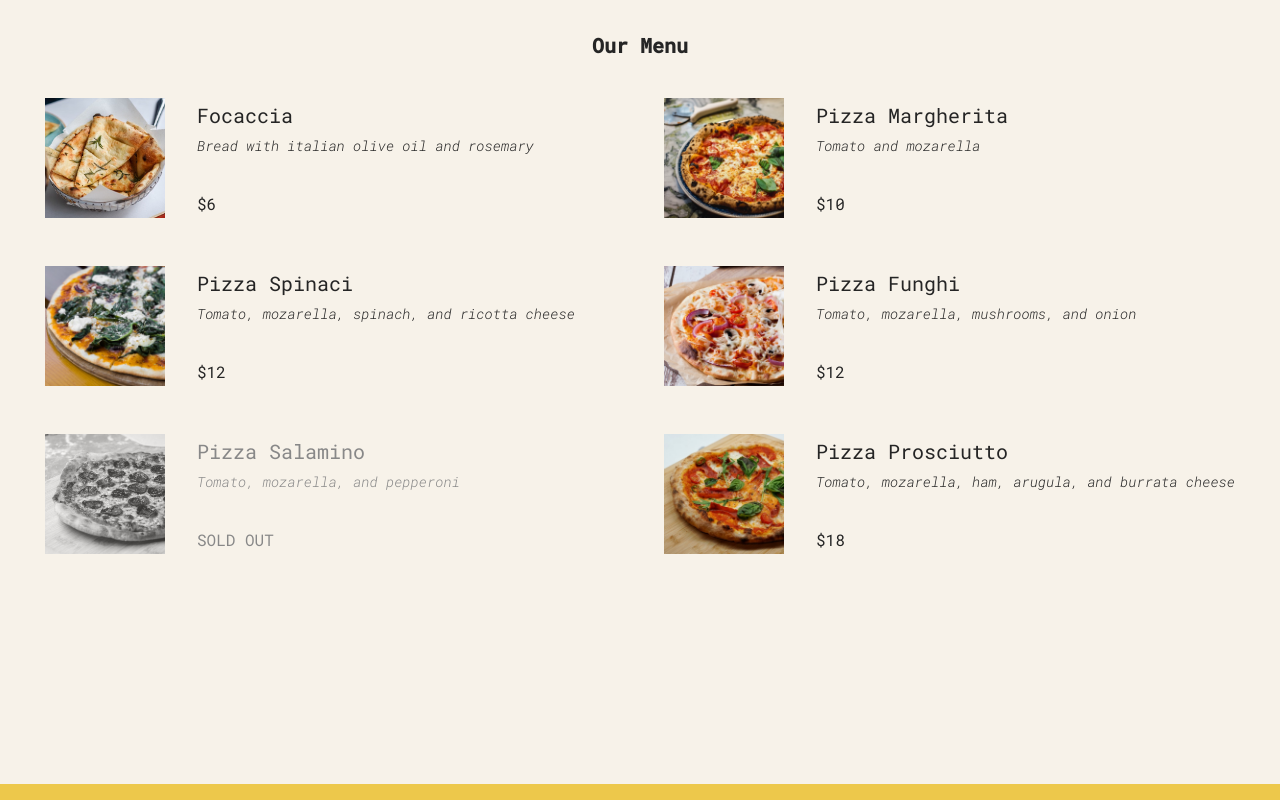
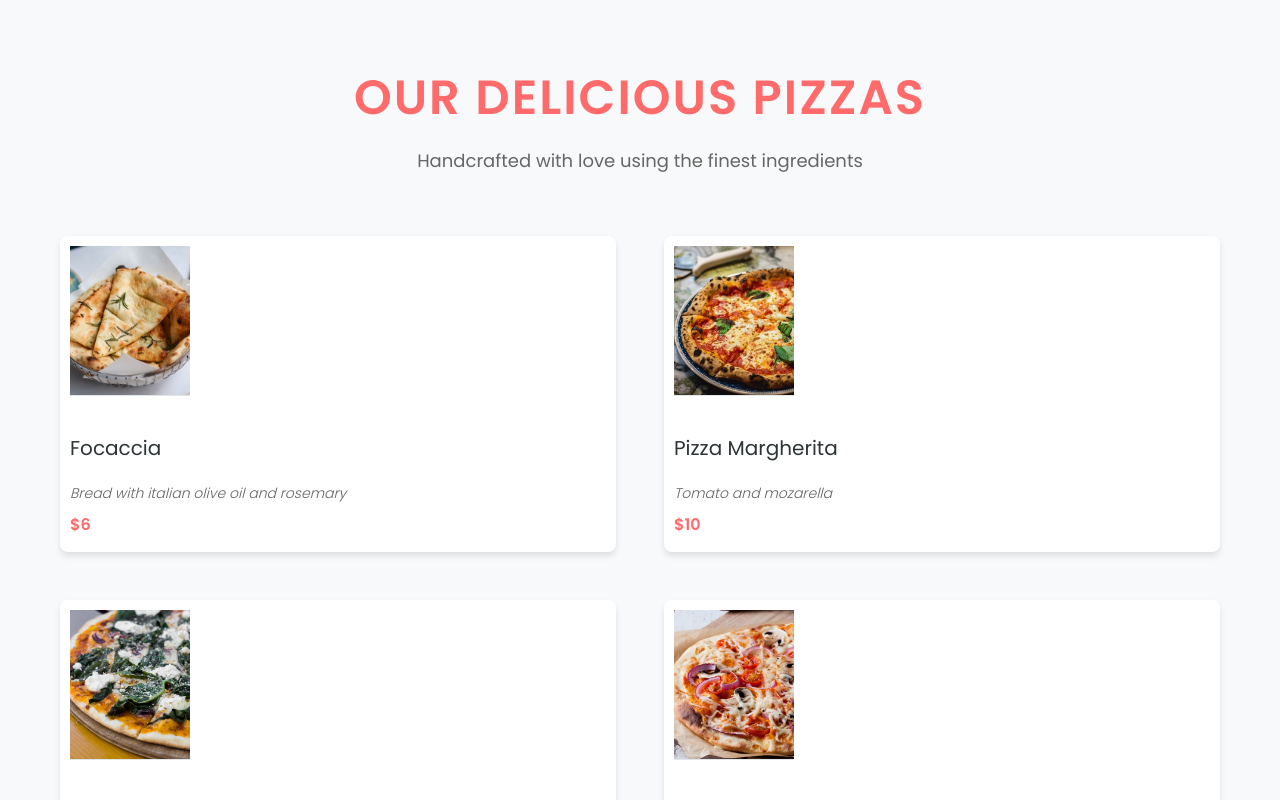
Before and after one commit to KhaledMeow/pizza-app, a React (Create React App) app: page / in a window 1280 px wide. Shown: the top 800 px of the page. Built offline with nearby package versions, Linux system fonts and the light colour scheme.

Commit message:
Looks Modifications

```diff
--- a/src/App.js
+++ b/src/App.js
@@ -4,8 +4,13 @@ import Pizza from './components/Pizza';
 
 function App() {
   return (
-    <div className="menu">
-      <h1>Our Menu</h1>
+    <div className="container">
+      <header className="menu-header">
+        <h1>Our Delicious Pizzas</h1>
+        <p>Handcrafted with love using the finest ingredients</p>
+      </header>
+
+      <main>
         <div className="pizzas">
           {pizzaData.map((pizza) => (
             <Pizza
@@ -18,6 +23,13 @@ function App() {
             />
           ))}
         </div>
+      </main>
+
+      <footer>
+        <p className="footer-text">
+          We're open until 22:00. Come visit us or order online!
+        </p>
+      </footer>
     </div>
   );
 }
--- a/src/components/Pizza.js
+++ b/src/components/Pizza.js
@@ -4,7 +4,7 @@ function Pizza({ name, ingredients, price, photoName, soldOut }) {
   return (
     <div className={`pizza ${soldOut ? 'sold-out' : ''}`}>
       <img src={photoName} alt={name} />
-      <div>
+      <div className="pizza-info">
         <h3>{name}</h3>
         <p>{ingredients}</p>
         <span>{soldOut ? 'SOLD OUT' : `$${price}`}</span>
--- a/src/index.css
+++ b/src/index.css
@@ -1,4 +1,4 @@
-@import url('https://fonts.googleapis.com/css2?family=Roboto+Mono:ital,wght@0,300;0,400;0,500;1,300&display=swap');
+@import url('https://fonts.googleapis.com/css2?family=Poppins:wght@300;400;500;600&display=swap');
 
 * {
   margin: 0;
@@ -6,96 +6,184 @@
   box-sizing: border-box;
 }
 
+:root {
+  --primary-color: #ff6b6b;
+  --secondary-color: #4ecdc4;
+  --background-color: #f8f9fa;
+  --text-color: #2d3436;
+  --light-gray: #dfe6e9;
+  --white: #ffffff;
+  --shadow: 0 4px 6px rgba(0, 0, 0, 0.1);
+  --border-radius: 8px;
+}
+
 html {
   font-size: 62.5%;
+  scroll-behavior: smooth;
 }
 
 body {
-  font-family: 'Roboto Mono', sans-serif;
-  color: #252525;
-  font-weight: 400;
-  background-color: #f7f2e9;
-  border-bottom: 1.6rem solid #edc84b;
-  min-height: 100vh;
-  padding: 3.2rem;
-  padding-bottom: 6rem;
+  font-family: 'Poppins', sans-serif;
+  color: var(--text-color);
+  background-color: var(--background-color);
+  line-height: 1.6;
+  padding: 2rem;
 }
 
 .container {
-  max-width: 80rem;
+  max-width: 1200px;
   margin: 0 auto;
+  padding: 2rem;
+}
 
+/* Header Styles */
+.menu-header {
+  text-align: center;
+  margin-bottom: 4rem;
+  padding: 2rem 0;
+  position: relative;
+}
+
+.menu-header h1 {
+  font-size: 4.8rem;
+  color: var(--primary-color);
+  margin-bottom: 1rem;
+  font-weight: 600;
+  text-transform: uppercase;
+  letter-spacing: 2px;
+}
+
+.menu-header p {
+  font-size: 1.8rem;
+  color: #666;
+  max-width: 700px;
+  margin: 0 auto;
+}
+
+/* Menu Grid */
+.pizzas {
+  display: grid;
+  grid-template-columns: repeat(auto-fill, minmax(300px, 1fr));
+  gap: 3rem;
+  margin-top: 4rem;
+}
+
+/* Pizza Card */
+.pizza {
+  background: var(--white);
+  border-radius: var(--border-radius);
+  overflow: hidden;
+  box-shadow: var(--shadow);
+  transition: transform 0.3s ease, box-shadow 0.3s ease;
   display: flex;
   flex-direction: column;
-  align-items: center;
-  gap: 4.8rem;
+  height: 100%;
+  padding: 1rem;
 }
 
-/* *************** */
-
-.header {
-  align-self: stretch;
+.pizza:hover {
+  transform: translateY(-5px);
+  box-shadow: 0 10px 20px rgba(0, 0, 0, 0.1);
 }
 
-.header h1 {
-  /* Non-accessible color */
-  color: #edc84b;
-  /* color: #af8602; */
-
-  text-transform: uppercase;
-  text-align: center;
-  font-size: 5.2rem;
-  font-weight: 300;
-  letter-spacing: 3px;
+.pizza.sold-out {
+  opacity: 0.7;
   position: relative;
-  width: 100%;
-  display: block;
 }
 
-.header h1::before,
-.header h1::after {
-  display: block;
-  content: '';
-  height: 3px;
-  width: 12rem;
-  background-color: #edc84b;
+.pizza.sold-out::after {
+  content: 'SOLD OUT';
   position: absolute;
-  top: calc(50% - 1px);
+  top: 50%;
+  left: 50%;
+  transform: translate(-50%, -50%) rotate(-15deg);
+  background: var(--primary-color);
+  color: white;
+  padding: 1rem 2rem;
+  border-radius: 4px;
+  font-weight: bold;
+  font-size: 1.8rem;
+  pointer-events: none;
+  z-index: 2;
 }
 
-.header h1::before {
-  left: 0;
+.pizza img {
+  width: 100%;
+  height: 150px;
+  object-fit: cover;
+  border-bottom: 1px solid var(--light-gray);
 }
 
-.header h1::after {
-  right: 0;
+.pizza-info {
+  padding: 2rem;
+  flex-grow: 1;
+  display: flex;
+  flex-direction: column;
 }
 
-/* *************** */
-
-.menu {
-  display: flex;
-  flex-direction: column;
-  align-items: center;
-  gap: 4rem;
+.pizza-info h3 {
+  font-size: 2.2rem;
+  margin-bottom: 1rem;
+  color: var(--text-color);
 }
 
-.menu h2 {
-  display: inline-block;
+.pizza-info p {
+  color: #666;
+  margin-bottom: 1.5rem;
+  flex-grow: 1;
+  font-size: 1.5rem;
+}
+
+.pizza-info span {
+  font-size: 2rem;
+  font-weight: 600;
+  color: var(--primary-color);
+  margin-top: auto;
+}
+
+/* Footer */
+footer {
+  text-align: center;
+  margin-top: 6rem;
+  padding: 2rem 0;
+  border-top: 1px solid var(--light-gray);
+}
+
+.footer-text {
+  font-size: 1.6rem;
+  color: #666;
+  margin: 0;
   padding: 1rem 0;
-  border-top: 2px solid currentColor;
-  border-bottom: 2px solid currentColor;
-  font-size: 2.4rem;
-  text-transform: uppercase;
-  letter-spacing: 3px;
   font-weight: 500;
 }
 
-.menu > p {
-  font-size: 1.5rem;
-  text-align: center;
-  line-height: 1.6;
-  width: 80%;
+/* Responsive Design */
+@media (max-width: 768px) {
+  .pizzas {
+    grid-template-columns: repeat(auto-fill, minmax(250px, 1fr));
+  }
+
+  .menu-header h1 {
+    font-size: 3.6rem;
+  }
+}
+
+@media (max-width: 480px) {
+  body {
+    padding: 1rem;
+  }
+
+  .container {
+    padding: 1rem;
+  }
+
+  .menu-header h1 {
+    font-size: 2.8rem;
+  }
+
+  .pizzas {
+    grid-template-columns: 1fr;
+  }
 }
 
 .pizzas {
```
Lines whose indentation alone changed are shown as unchanged.
